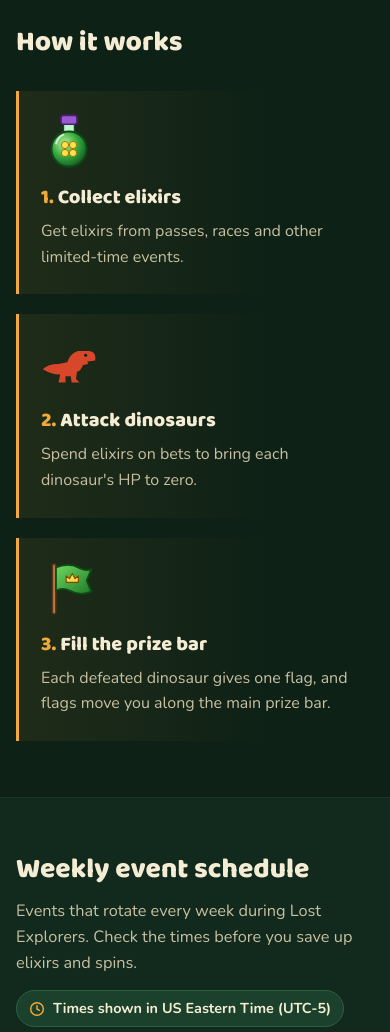
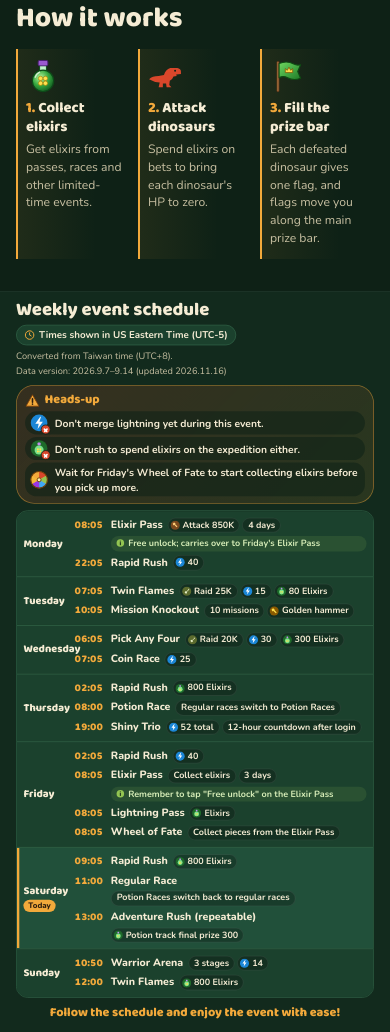
Before and after one commit to Der46/cm-lost-explorers, a plain HTML site: page index.html in a window 390 px wide. Shown: the part 809-1841 px from the top of the page. Drawn offline with nearby package versions, Linux system fonts and the light colour scheme.

Commit message:
Fit mobile layout: one-row steps and one-screen schedule
- How it works shows its three steps in a single row on phones
- Phones get a compact poster-style schedule scaled by fitSchedule() so a single tap on the nav shows the whole schedule
- Hero art shows the volcano side on phones
- Document mobile rules and checks in CLAUDE.md

Co-Authored-By: Claude Opus 5.5 <noreply@anthropic.com>

```diff
--- a/index.html
+++ b/index.html
@@ -89,7 +89,7 @@ a{color:var(--amber)}
 @keyframes drift{0%{transform:translate(0,0) scale(1);opacity:.5}50%{transform:translate(-14px,-26px) scale(1.15);opacity:.25}100%{transform:translate(0,0) scale(1);opacity:.5}}
 @media (max-width:700px){
   .hero{min-height:auto}
-  .hero::after{background:linear-gradient(0deg,var(--canopy) 8%,rgba(14,33,22,.78) 55%,rgba(14,33,22,.35) 100%)}
+  .hero::after{background:linear-gradient(0deg,var(--canopy) 6%,rgba(14,33,22,.7) 50%,rgba(14,33,22,.15) 100%)}
   .hero-inner{padding:180px 0 48px}
 }
 
@@ -108,7 +108,15 @@ section{padding:80px 0;scroll-margin-top:calc(var(--hdr,72px) + 12px)}
 .steps h3{margin:0 0 6px;font-family:var(--font-display);font-size:1.25rem;font-weight:800}
 .steps h3::before{counter-increment:s;content:counter(s) ". ";color:var(--amber)}
 .steps p{margin:0;color:var(--bone-dim)}
-@media (max-width:760px){.steps{grid-template-columns:1fr}}
+@media (max-width:760px){
+  #how{padding:32px 0}
+  #how .sec-head{margin-bottom:14px}
+  .steps{grid-template-columns:repeat(3,minmax(0,1fr));gap:8px}
+  .steps li{padding:10px 8px 12px;border-left-width:2px}
+  .steps svg{width:34px;height:34px;margin-bottom:6px}
+  .steps h3{font-size:.92rem;line-height:1.3;margin-bottom:4px}
+  .steps p{font-size:.76rem;line-height:1.45}
+}
 
 /* ---------- prize trail (the hero moment) ---------- */
 .trail-panel{background:var(--fern);border:1px solid var(--fern-line);border-radius:var(--radius-lg);padding:24px;box-shadow:0 20px 40px rgba(0,0,0,.25)}
@@ -227,6 +235,45 @@ section{padding:80px 0;scroll-margin-top:calc(var(--hdr,72px) + 12px)}
 .note{display:flex;gap:8px;margin-top:8px;padding:8px 10px;border-radius:10px;background:rgba(147,197,82,.12);color:#D7EDB8;font-size:.86rem;font-weight:700}
 .note svg{width:16px;height:16px;flex:none;margin-top:3px;color:var(--moss)}
 @media (max-width:400px){.days{grid-template-columns:1fr}.ev{grid-template-columns:50px 1fr;gap:10px}}
+
+/* ---------- schedule: compact one-screen view on phones ---------- */
+@media (max-width:600px){
+  #schedule{padding:8px 0 20px;scroll-margin-top:var(--hdr,104px)}
+  .sched-box{overflow:hidden}
+  .sched-fit{transform-origin:0 0}
+  #schedule .sec-head{margin-bottom:8px}
+  #schedule .sec-head h2{font-size:1.4rem}
+  #schedule .sec-head p{display:none}
+  #schedule .tz{margin-top:4px;padding:2px 9px;font-size:.74rem;gap:5px}
+  #schedule .tz svg{width:13px;height:13px}
+  #schedule .tz-src{margin-top:3px;font-size:.7rem;line-height:1.4}
+  .tips{margin:0 0 8px;padding:8px 10px}
+  .tips h3{margin:0 0 4px;font-size:.95rem;gap:6px}
+  .tips h3 svg{width:18px;height:18px}
+  .tips ul{gap:3px}
+  .tips li{gap:8px;padding:3px 6px;font-size:.78rem;line-height:1.4;align-items:center}
+  .tip-ico,.tip-ico svg{width:22px;height:22px}
+  .tip-ico i{width:12px;height:12px;right:-3px;bottom:-3px;border-width:1.5px}
+  .tip-ico i::before,.tip-ico i::after{width:6px;height:1.5px;margin:-.75px 0 0 -3px}
+  .days{grid-template-columns:1fr;gap:0;border:1px solid var(--fern-line);border-radius:var(--radius-md);overflow:hidden}
+  .day{display:grid;grid-template-columns:54px minmax(0,1fr);gap:0 8px;padding:5px 8px;border:0;border-top:1px solid var(--fern-line);border-radius:0}
+  .day:first-child{border-top:0}
+  .day.today{box-shadow:inset 3px 0 0 var(--amber);border-color:var(--fern-line);background:#21503a}
+  .day h3{grid-column:1;grid-row:1 / span 8;align-self:center;flex-direction:column;align-items:flex-start;justify-content:center;gap:2px;margin:0;font-size:.82rem;line-height:1.3}
+  .day > .ev{grid-column:2}
+  .day h3 em{font-size:.6rem;padding:1px 6px}
+  .ev{grid-template-columns:38px minmax(0,1fr);gap:6px;padding:2px 0;border-top:0}
+  .ev time{font-size:.8rem;line-height:1.55}
+  .ev > div{display:flex;flex-wrap:wrap;align-items:center;gap:2px 6px}
+  .ev h4{font-size:.8rem;line-height:1.55}
+  .tags{margin:0;gap:3px}
+  .tag{gap:3px;padding:0 6px 0 2px;font-size:.68rem;line-height:1.5}
+  .tag.txt{padding-left:6px}
+  .tag svg{width:12px;height:12px}
+  .note{flex-basis:100%;margin:1px 0 0;padding:1px 6px;gap:4px;font-size:.68rem;line-height:1.5}
+  .note svg{width:11px;height:11px;margin-top:2px}
+  .motto{margin-top:8px;font-size:.95rem}
+}
 
 /* ---------- footer ---------- */
 footer{padding:44px 0 56px;border-top:1px solid rgba(242,169,59,.18);background:#0a1910;text-align:center}
@@ -432,7 +479,7 @@ footer .copy{font-family:var(--font-display);font-weight:800;color:var(--bone);f
   <!-- ================= HERO ================= -->
   <div class="hero">
     <div class="hero-art" aria-hidden="true">
-      <svg viewBox="0 0 1200 720" preserveAspectRatio="xMidYMax slice">
+      <svg viewBox="0 0 1200 720" preserveAspectRatio="xMaxYMax slice">
         <defs>
           <linearGradient id="sky" x1="0" y1="0" x2="0" y2="1"><stop offset="0" stop-color="#0E2A1C"/><stop offset=".45" stop-color="#2F5B37"/><stop offset=".78" stop-color="#C98A3A"/><stop offset="1" stop-color="#F2B65A"/></linearGradient>
           <radialGradient id="sun" cx=".5" cy=".5" r=".5"><stop offset="0" stop-color="#FFE3A1"/><stop offset=".6" stop-color="#FFC86A" stop-opacity=".8"/><stop offset="1" stop-color="#FFC86A" stop-opacity="0"/></radialGradient>
@@ -507,7 +554,7 @@ footer .copy{font-family:var(--font-display);font-weight:800;color:var(--bone);f
 
   <!-- ================= SCHEDULE ================= -->
   <section id="schedule" class="alt">
-    <div class="wrap">
+    <div class="wrap sched-box" id="schedBox"><div class="sched-fit" id="schedFit">
       <div class="sec-head"><h2 data-i18n="schedTitle"></h2><p data-i18n="schedDesc"></p>
         <span class="tz"><svg aria-hidden="true"><use href="#i-clock"/></svg><span id="tzTxt"></span></span>
         <span class="tz-src" id="tzSrc"></span>
@@ -523,7 +570,7 @@ footer .copy{font-family:var(--font-display);font-weight:800;color:var(--bone);f
       </aside>
       <div class="days" id="days"></div>
       <p class="motto" data-i18n="motto"></p>
-    </div>
+    </div></div>
   </section>
   <!-- ================= PRIZES ================= -->
   <section id="prizes">
@@ -1124,7 +1171,28 @@ function renderSchedule(){
   $("days").innerHTML=html;
 }
 
-function syncHeader(){document.documentElement.style.setProperty("--hdr",document.querySelector(".topbar").offsetHeight+"px");}
+function syncHeader(){document.documentElement.style.setProperty("--hdr",document.querySelector(".topbar").offsetHeight+"px");fitSchedule();}
+
+/* phones: shrink the whole schedule proportionally so one tap on the nav shows all of it */
+var MIN_FIT=0.62;
+function fitSchedule(){
+  var box=$("schedBox"),el=$("schedFit");
+  el.style.transform="";el.style.width="";box.style.height="";
+  if(!window.matchMedia("(max-width:600px)").matches)return;
+  var vh=(window.visualViewport?window.visualViewport.height:window.innerHeight);
+  var avail=vh-document.querySelector(".topbar").offsetHeight-16;
+  function hAt(s){el.style.width=(100/s)+"%";return el.offsetHeight*s;}
+  var sc=1;
+  if(hAt(1)>avail){
+    // text reflows as the layout widens, so binary-search the largest scale whose scaled height fits
+    var lo=MIN_FIT,hi=1;
+    for(var k=0;k<10;k++){var mid=(lo+hi)/2;if(hAt(mid)<=avail)lo=mid;else hi=mid;}
+    sc=lo;hAt(sc);
+  }else{el.style.width="";}
+  el.style.transform=sc<1?"scale("+sc+")":"";
+  box.style.height=Math.ceil(el.offsetHeight*sc)+"px";
+  box.setAttribute("data-scale",sc.toFixed(3));
+}
 
 function renderAll(){
   nf=new Intl.NumberFormat(lang==="zh-Hant"?"zh-TW":lang);
```
Also changed, not shown: 1 other file.
